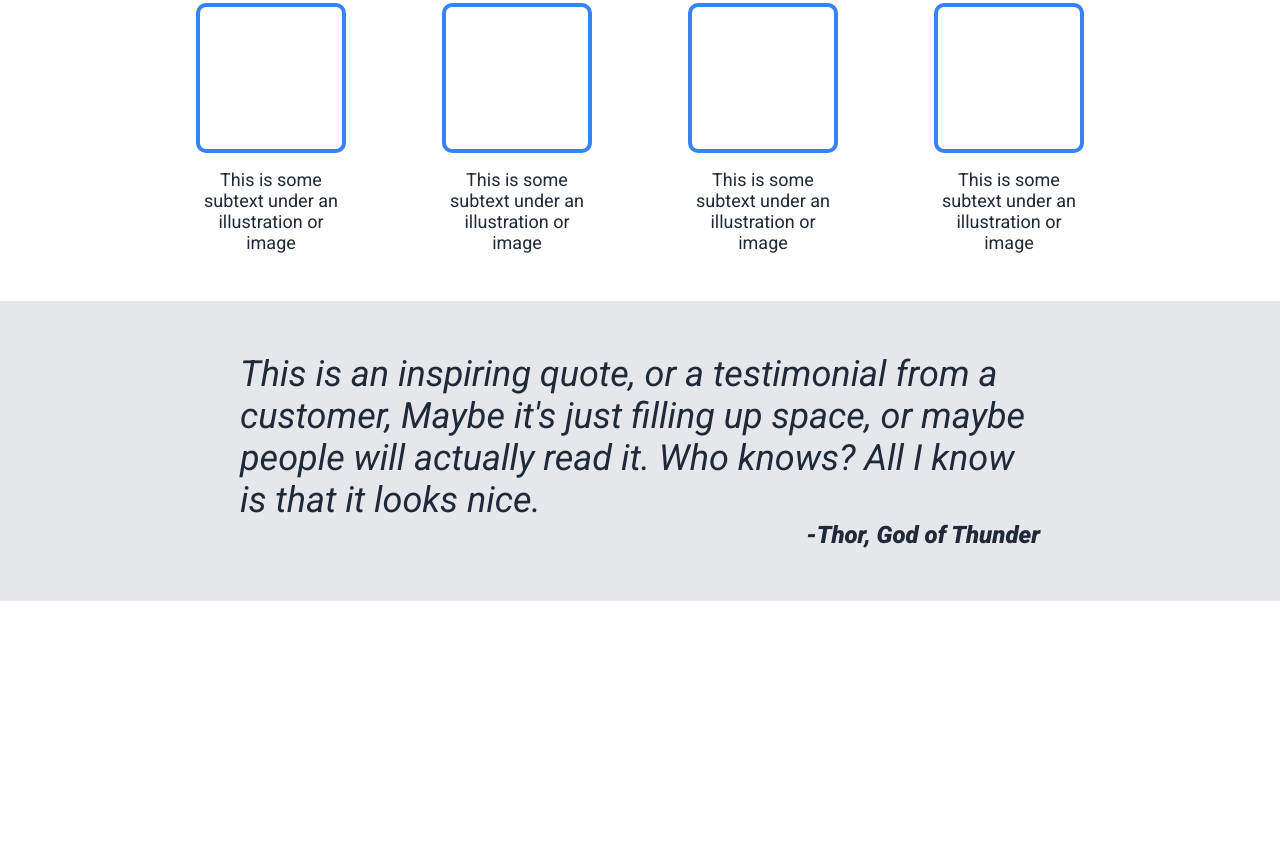
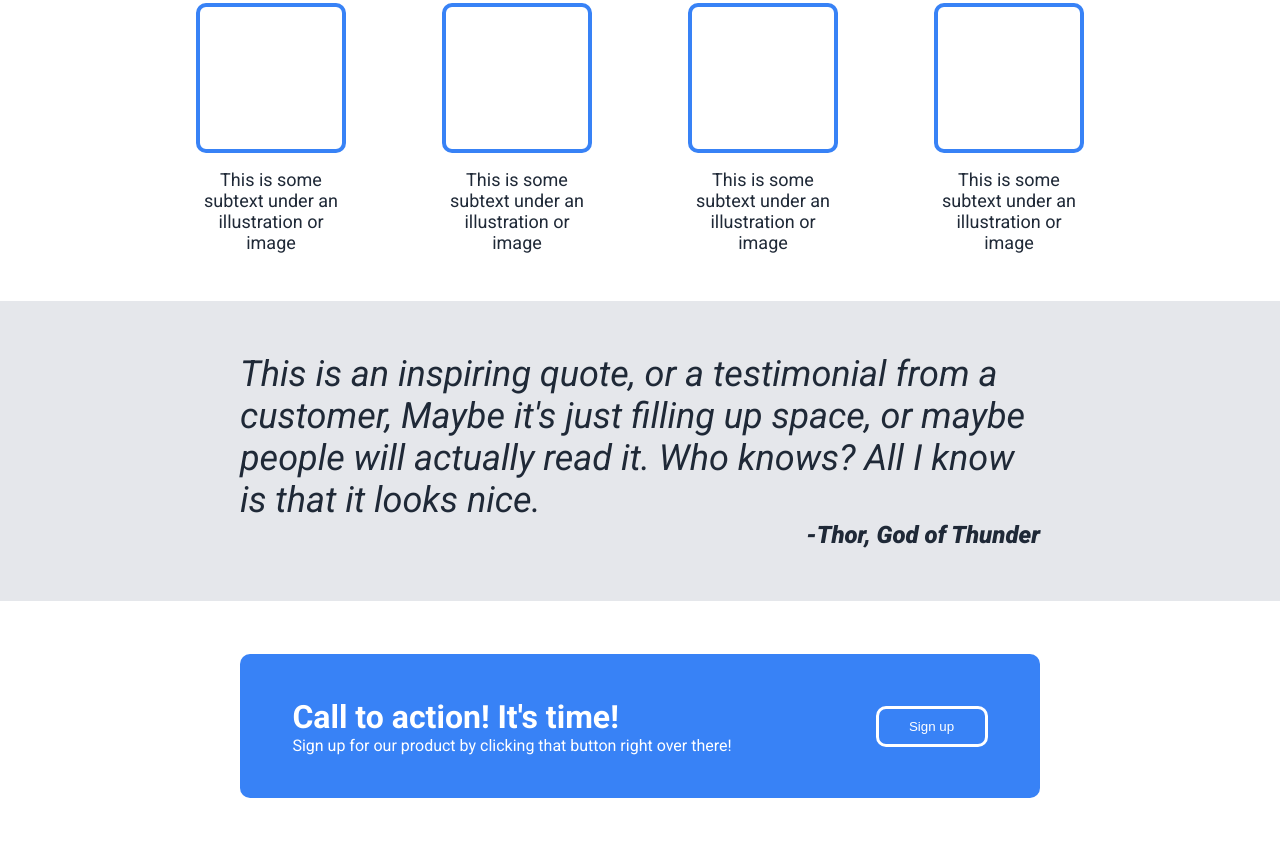
Before and after one commit to okskippper123/landing-page, a plain HTML site: page index.html in a window 1280 px wide. Shown: the part 603-1454 px from the top of the page. Before the commit the page ends 1204 px from the top, so only its background shows below. Drawn offline with Linux system fonts and the light colour scheme.

Commit message:
Add and Style Section 4

```diff
--- a/index.html
+++ b/index.html
@@ -82,5 +82,21 @@
         </div>
       </div>
     </div>
+
+    <!-- Section 4 -->
+    <div class="section-4">
+      <div class="signup-section">
+        <div class="left-items">
+          <h1>Call to action! It's time!</h1>
+          <p>
+            Sign up for our product by clicking that button right over there!
+          </p>
+        </div>
+
+        <div class="right-items">
+          <button>Sign up</button>
+        </div>
+      </div>
+    </div>
   </body>
 </html>
--- a/style.css
+++ b/style.css
@@ -91,7 +91,7 @@ body{
     border: none;
 }
 
-/* Section 3 */
+/* Section 2 */
 
 .card{
     border: 4px #3882f6 solid;
@@ -132,6 +132,8 @@ body{
     margin-top: 3rem;
 }
 
+/* Secction 3 */
+
 .section-3{
     margin-top: 3rem;
     background-color: #E5E7EB;
@@ -163,3 +165,34 @@ body{
     display: flex;
     justify-content: flex-end;
 }
+
+
+/* Section 4 */
+
+.section-4{
+    height: 250px;
+    display: flex;
+    justify-content: center;
+    align-items: center;
+}
+
+.signup-section{
+    background-color: #3882f6;
+    border-radius: 10px;
+    width: 50rem;
+    height: 9rem ;
+    color: white;
+    display: flex;
+    justify-content: center;
+    align-items: center;
+    gap: 9rem;
+}
+
+.right-items button{
+    padding: 10px;
+    width: 7rem;
+    background-color: #3882f6;
+    color: white;
+    border: 3px solid white;
+    border-radius: 10px;
+}
```
